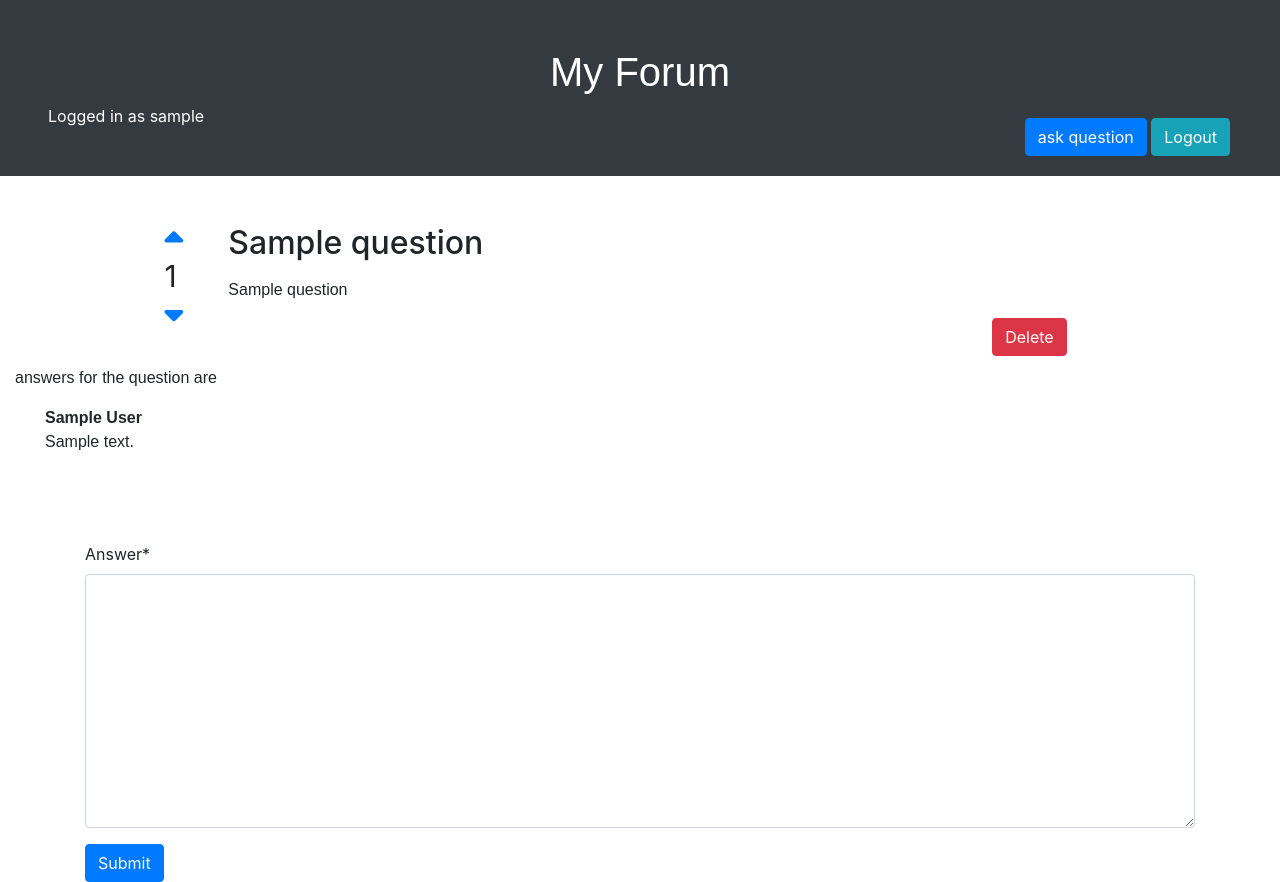
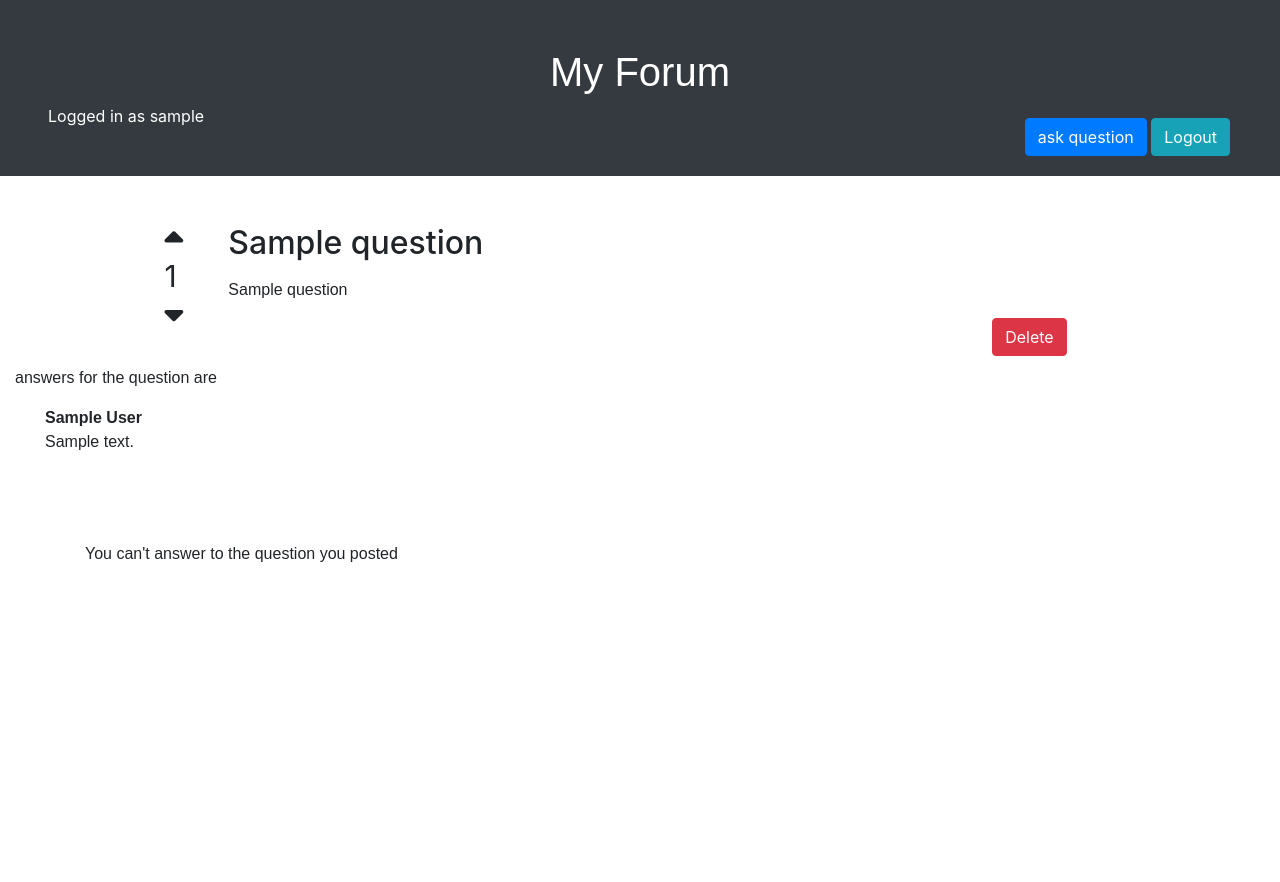
Before and after one commit to ravinduf/Forum, a Django app: page /question/1 in a window 1280 px wide. After the commit the page ends 562 px from the top, so only its background shows below. Run offline with Django 3.2, Linux system fonts and the light colour scheme; a user stored in the database is signed in; tables that the repository leaves empty hold one stand-in row (values such as "Sample post"); some libraries are stand-ins or nearby versions; some web fonts are replaced.

Commit message:
added more restrictions as question author cannot vote and answer to the same question

```diff
--- a/forum/templates/forum/question_page.html
+++ b/forum/templates/forum/question_page.html
@@ -7,27 +7,29 @@
     <div class = "row ">
         <div class = "col-2" id="votes_col_div">
             <div id ="votes_div">
-                {% if user.is_authenticated  %}
+
+                {% if user.is_authenticated and user != request.user %}
                     {% if status == False or status == None%}
                         <a href="{% url 'addVote' pk=question.pk %}"><span class="fas fa-caret-up"></span></a>
                     {% else%}
                         <span class="fas fa-caret-up"></span>
                     {% endif %}
                 {% else %}
-                <span class="fas fa-caret-up" onclick="alert('you have to be logged in to vote')"></span>
+                <span class="fas fa-caret-up" onclick="alert('Sorry you can\'t vote beacuse either you posted the question or you are not logged in !')"></span>
                 {% endif%}
                 <br>
                 <span id="votes">{{ question.votes_count }}<br></span>
 
-                {% if user.is_authenticated %}
+                {% if user.is_authenticated  and question.author != request.user %}
                     {% if status == True or status == None %}
                         <a href="{% url 'subVote' pk=question.pk %}"> <span class="fas fa-caret-down"></span></a>
                     {% else %}
                     <span class="fas fa-caret-down"></span>
                     {% endif %}
                 {% else %}
-                <span class="fas fa-caret-down" onclick=" alert('you have to be logged in to vote')"></span>
+                <span class="fas fa-caret-down" onclick=" alert('Sorry you can\'t vote beacuse either you posted the question or you are not logged in !')"></span>
                 {% endif %}
+
                 <br>
             </div>
         </div>
@@ -61,7 +63,7 @@
  <br>
  <br>
  <br>
-{% if user.is_authenticated %}
+{% if user.is_authenticated and question.author != request.user %}
 <div class = "container">
     <form method = "POST" >{% csrf_token %}
         {{ form.answer|as_crispy_field }}
@@ -69,9 +71,13 @@
         <button class = "btn btn-primary" type = "submit">Submit</button>
     </form>
 </div>
-{% else%}
+{% elif question.author == request.user %}
+<div class = "container-md">
+    <p>You can't answer to the question you posted</p>
+</div>
+{% else %}
 <div class = "container">
-    <p>You have to be logged in to answer</p>
+    <p>You have to logged in to answer</p>
 </div>
 {% endif %}
 {% endblock %}
--- a/register/views.py
+++ b/register/views.py
@@ -1,6 +1,7 @@
 from django.shortcuts import render,redirect
 from django.contrib.auth import login, authenticate
 from .forms import RegisterForm
+
 
 # Create your views here.
 def register(request):
```
